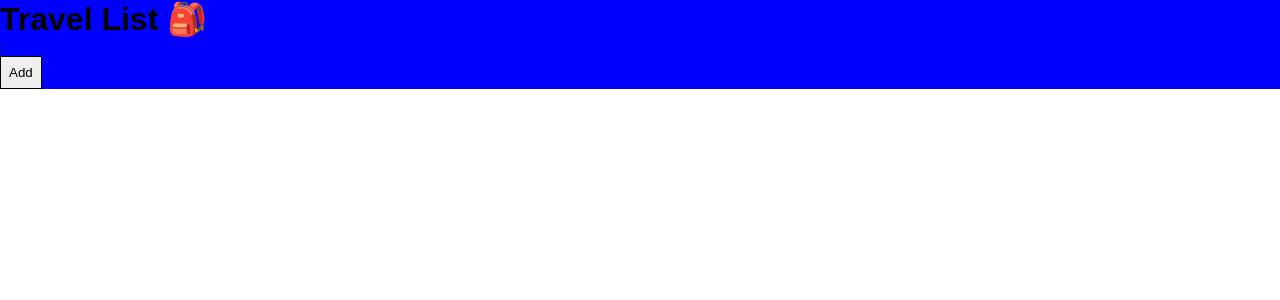
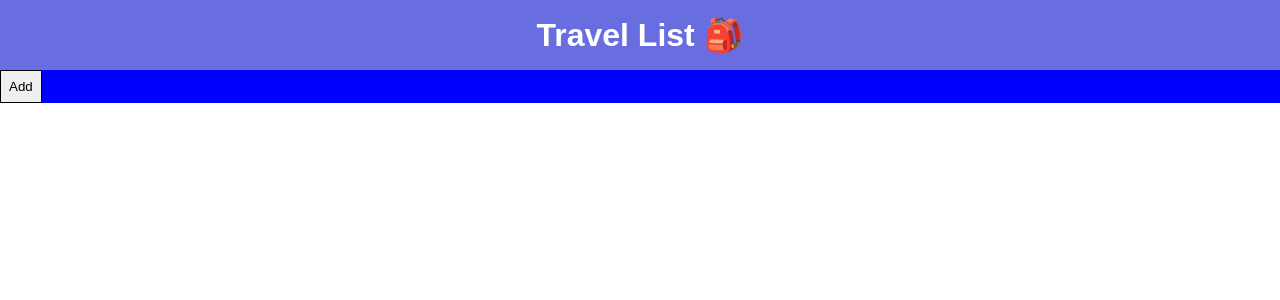
Before and after one commit to TheNoatorious/travel-list, a React (Vite) app: page / in a window 1280 px wide. Shown: the top 300 px of the page. Built offline with nearby package versions, Linux system fonts and the light colour scheme.

Commit message:
Fix: Component name

```diff
--- /dev/null
+++ b/src/Components/molecules/Hero/Hero.css
@@ -0,0 +1,11 @@
+.hero {
+    background: #686de0;
+    width: 100vw;
+    padding: 1rem;
+}
+
+.hero__title {
+    color: white;
+    font-size: 2rem;
+    text-align: center;
+}
--- /dev/null
+++ b/src/Components/molecules/Hero/Hero.tsx
@@ -0,0 +1,11 @@
+import "./Hero.css";
+
+const Hero = (): React.JSX.Element => {
+    return (
+        <div className="hero">
+            <h1 className="hero__title">Travel List 🎒</h1>
+        </div>
+    );
+};
+
+export default Hero;
--- a/src/Components/molecules/Logo/Logo.tsx
+++ /dev/null
@@ -1,9 +0,0 @@
-const Logo = (): React.JSX.Element => {
-    return (
-        <div className="logo">
-            <h1>Travel List 🎒</h1>;
-        </div>
-    );
-};
-
-export default Logo;
--- a/src/Components/organisms/Header/Header.tsx
+++ b/src/Components/organisms/Header/Header.tsx
@@ -1,11 +1,11 @@
 import "./Header.css";
-import Logo from "../../molecules/Logo/Logo";
+import Hero from "../../molecules/Hero/Hero";
 import Navigation from "../../molecules/Navigation/Navigation";
 
 const Header = (): React.JSX.Element => {
     return (
         <header className="header">
-            <Logo />
+            <Hero />
             <Navigation />
         </header>
     );
```
